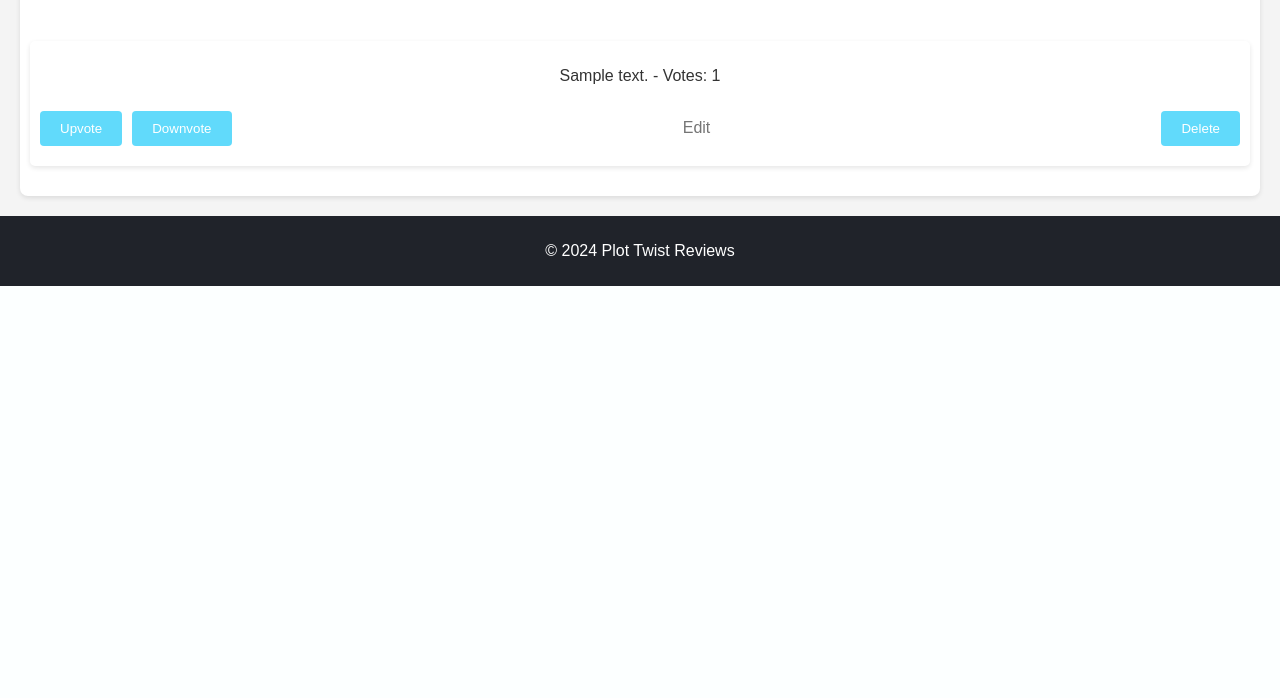
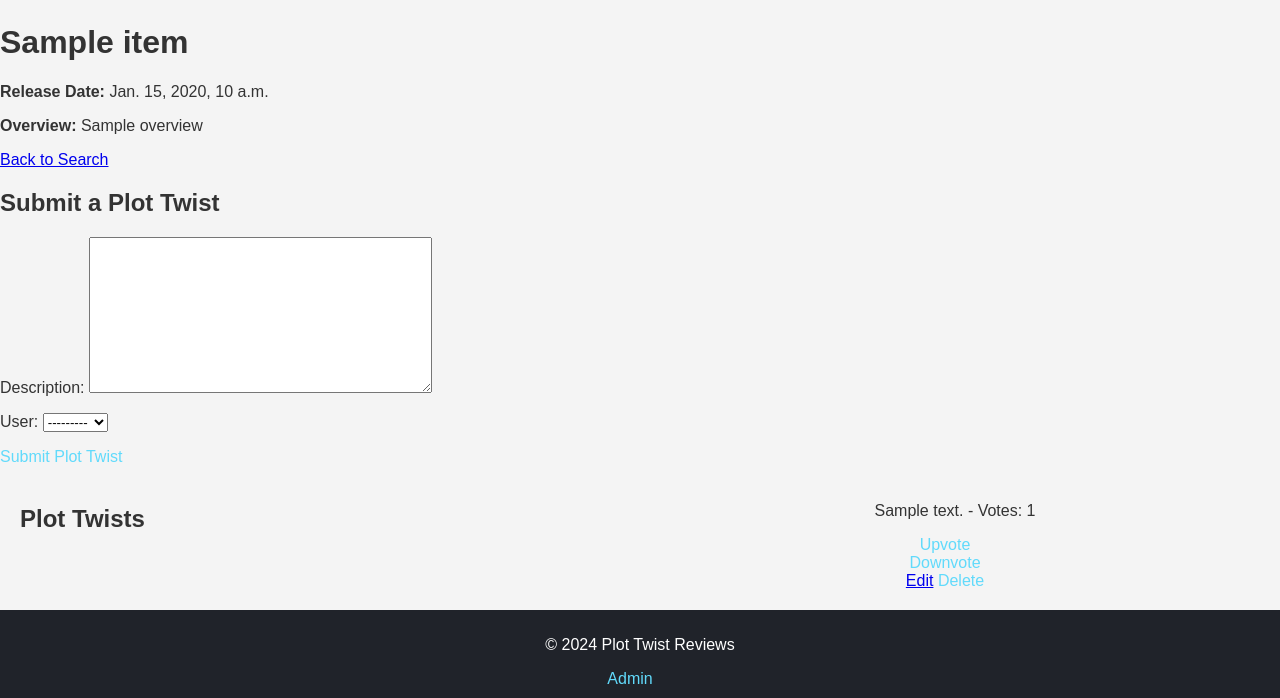
Before and after one commit to sageman81/Plot-Twist, a Django app: page /movie/1/ in a window 1280 px wide. Shown: the part 1079-1777 px from the top of the page. Before the commit the page ends 1365 px from the top, so only its background shows below. Run offline with Django 5.2, Linux system fonts and the light colour scheme; tables that the repository leaves empty hold one stand-in row (values such as "Sample post"); a database or web service that is not in the repository returns one stand-in record (values such as "Sample title"); data that the repository does not hold is empty.

Commit message:
css issues

```diff
--- a/reviews/static/css/styles.css
+++ b/reviews/static/css/styles.css
@@ -13,10 +13,15 @@ header, footer {
     text-align: center;
 }
 
-nav a {
+nav a, button {
     color: #61dafb;
     margin-right: 20px;
     text-decoration: none;
+    background: none;
+    border: none;
+    cursor: pointer;
+    font: inherit;
+    padding: 0;
 }
 
 footer {
@@ -36,7 +41,7 @@ ul.messages li {
     border-radius: 5px;
 }
 
-/* Grid layout for movies and plot twists */
+/* Grid layout for movies and plot twists - applies to home and other pages */
 .movies, .plot-twists {
     display: grid;
     grid-template-columns: repeat(auto-fit, minmax(200px, 1fr));
@@ -55,173 +60,63 @@ ul.messages li {
     border-radius: 5px;
 }
 
-/* Base container style */
-.container {
-    width: 100%;
-    max-width: 1200px;
-    margin: 20px auto;
-    padding: 20px;
-    box-shadow: 0 2px 5px rgba(0,0,0,0.1);
-    background-color: #fff;
-    border-radius: 8px;
-    text-align: center;
-}
-
-/* Styles for movie details page */
-.movie-detail-container {
-    display: flex;
-    flex-direction: column;
-    align-items: center;
-    padding: 20px;
-}
-
-.movie-poster img {
-    width: 100%;
-    max-width: 300px;
-    height: auto;
-    border-radius: 8px;
-    box-shadow: 0 4px 6px rgba(0,0,0,0.1);
-}
-
-.movie-info {
-    text-align: left;
-    width: 100%;
-    padding: 20px;
-}
-
-.plot-twist-submission {
-    text-align: center;
-    padding: 20px;
-    background-color: #f9f9f9;
-    border-radius: 8px;
-}
-
-.plot-twists {
-    display: flex;
-    flex-direction: column;
-    align-items: center;
-}
-
-.plot-twist-card {
-    width: 100%;
-    background-color: #fff;
-    padding: 10px;
-    margin: 10px 0;
-    border-radius: 5px;
-    box-shadow: 0 2px 5px rgba(0,0,0,0.1);
-}
-
-.buttons-container {
-    display: flex;
-    justify-content: space-evenly; /* Ensures even distribution of space around each button */
-    gap: 10px; /* Consistent gap between buttons */
-    padding: 10px 0; /* Vertical padding for better spacing */
-}
-
-button, .edit-link {
-    background-color: #5a5a5a; /* Sophisticated neutral gray */
-    color: white;
-    border: none;
-    border-radius: 4px;
-    padding: 8px 16px; /* Provides ample clickable area without being too large */
-    cursor: pointer;
-    text-align: center;
-    width: auto; /* Auto width based on content, ensuring uniformity */
-    flex-grow: 1; /* Allows each button to grow evenly filling the container */
-}
-
-button:hover, .edit-link:hover {
-    background-color: #404040; /* Slightly darker gray for hover effect */
-}
-
-.edit-link {
-    background-color: transparent;
-    color: #757575;
-    text-decoration: none;
-    padding: 8px 16px; /* Matches the button padding for uniformity */
-    display: block; /* Makes the link behave like a button */
-}
-
-/* Remove form labels for cleaner look */
-label {
-    display: none;
-}
-
 /* Movie Search Page Specific Styles */
 .search-container {
     text-align: center;
     margin-top: 20px;
 }
 
+.search-form {
+    display: flex;
+    justify-content: center;
+    gap: 10px;
+}
+
 input[type="text"] {
     padding: 8px;
-    margin-right: 10px;
-    width: 60%; /* Adjust width as necessary */
     border: 1px solid #ccc;
     border-radius: 4px;
-}
-
-button, a.button {
-    background-color: #61dafb;
-    color: white;
-    padding: 10px 20px;
-    border: none;
-    border-radius: 4px;
-    cursor: pointer;
-    text-decoration: none;
-}
-
-button:hover, a.button:hover {
-    background-color: #559abc;
+    width: 60%; /* Adjust width as necessary */
 }
 
 .search-results {
     display: grid;
     grid-template-columns: repeat(auto-fit, minmax(200px, 1fr));
     gap: 20px;
-    padding: 20px;
-    justify-content: center;
+    list-style: none;
+    padding: 0;
 }
 
 .search-results li {
-    list-style-type: none;
+    display: flex;
+    flex-direction: column;
+    align-items: center;
 }
 
 .search-results img {
     width: 100%;
+    max-width: 200px; /* Ensures images are not too large */
     height: auto;
     border-radius: 5px;
 }
 
 .search-results a {
+    text-decoration: none;
     color: #333;
-    text-decoration: none;
+    text-align: center;
 }
 
-
-
-
-
 @media (max-width: 768px) {
-    .movie-detail-container {
-        flex-direction: column;
-    }
-
-    .movie-info {
-        text-align: center;
-    }
-
+    .buttons-container,
+    .movie-detail-container,
     .plot-twists,
     .plot-twist-submission {
-        width: 100%;
-    }
-    .buttons-container {
-        flex-direction: column; /* Stacks buttons vertically on smaller screens */
+        flex-direction: column;
         align-items: center;
     }
 
-    button, .edit-link {
-        width: 50%;
-        margin-bottom: 5px;
+    nav a, button {
+        width: 100%; /* Ensures full width on mobile for easier touch */
+        text-align: center;
     }
 }
--- a/reviews/templates/base.html
+++ b/reviews/templates/base.html
@@ -11,15 +11,13 @@
         <h1>Plot Twist</h1>
         <nav>
             <a href="{% url 'home' %}">Home</a>
-            <a href="{% url 'reviews:index' %}">Reviews</a>
             <a href="{% url 'reviews:movie_search' %}">Movie Search</a>
-            <a href="{% url 'admin:index' %}">Admin</a>
+            <a href="{% url 'login' %}">Login</a>
+            <a href="{% url 'reviews:signup' %}">Sign Up</a>
             <form action="{% url 'logout' %}" method="post" style="display: inline;">
                 {% csrf_token %}
                 <button type="submit" style="background: none; border: none; color: #61dafb; cursor: pointer; padding: 0; font: inherit;">Logout</button>
             </form>
-            <a href="{% url 'login' %}">Login</a>
-            <a href="{% url 'reviews:signup' %}">Sign Up</a>
         </nav>
     </header>
     <main>
@@ -27,13 +25,17 @@
     </main>
     <footer>
         <p>© 2024 Plot Twist Reviews</p>
+        <nav>
+            <a href="{% url 'admin:index' %}" style="color: #61dafb; text-decoration: none;">Admin</a>
+        </nav>
     </footer>
     {% if messages %}
-        <ul class="messages">
-            {% for message in messages %}
-                <li{% if message.tags %} class="{{ message.tags }}"{% endif %}>{{ message }}</li>
-            {% endfor %}
-        </ul>
+    <ul class="messages">
+        {% for message in messages %}
+            <li{% if message.tags %} class="{{ message.tags }}"{% endif %}>{{ message }}</li>
+        {% endfor %}
+    </ul>
+
     {% endif %}
 </body>
 </html>
--- a/reviews/templates/reviews/movie_search.html
+++ b/reviews/templates/reviews/movie_search.html
@@ -3,7 +3,7 @@
 {% block content %}
 <div class="search-container">
     <h2>Search for a Movie</h2>
-    <form method="get" action="{% url 'reviews:movie_search' %}" style="justify-content: center;">
+    <form method="get" action="{% url 'reviews:movie_search' %}" class="search-form">
         <input type="text" name="query" placeholder="Enter movie title" autofocus>
         <button type="submit">Search</button>
         <a href="{% url 'reviews:random_movie' %}" class="button">Surprise Me!</a>
@@ -23,7 +23,8 @@
                 </li>
             {% endfor %}
         </ul>
-    {% elif popular_movies %}
+    {% endif %}
+    {% if popular_movies %}
         <h3>Popular Movies:</h3>
         <ul>
             {% for movie in popular_movies %}
--- a/reviews/views.py
+++ b/reviews/views.py
@@ -28,6 +28,8 @@ def index(request):
     reviews = Review.objects.all()
     return render(request, 'reviews/index.html', {'reviews': reviews, 'form': form})
 
+
+
 def detail(request, review_id):
     try:
         review = Review.objects.get(id=review_id)
@@ -35,10 +37,14 @@ def detail(request, review_id):
     except Review.DoesNotExist:
         return HttpResponse("Review not found.", status=404)
 
+
+
 def logout_view(request):
     messages.add_message(request, messages.INFO, 'You have been logged out.')
     logout(request)
     return redirect('home')  # Redirect to the home page after logout
+
+
 
 def get_movie_data(title):
     api_key = '3c051ccfcf4b5e91dc38ecca9b825464'
@@ -129,7 +135,7 @@ def get_top_rated_movies():
 
 
 def home(request):
-    top_plot_twists = PlotTwist.objects.annotate(vote_count=Sum('votes')).order_by('-vote_count')[:8]
+    top_plot_twists = PlotTwist.objects.annotate(vote_count=Sum('votes')).order_by('-vote_count')[:12]
     print("Top plot twists:", [(pt.description, pt.vote_count) for pt in top_plot_twists])  # Debugging
 
     top_rated_movies = get_top_rated_movies()
```
